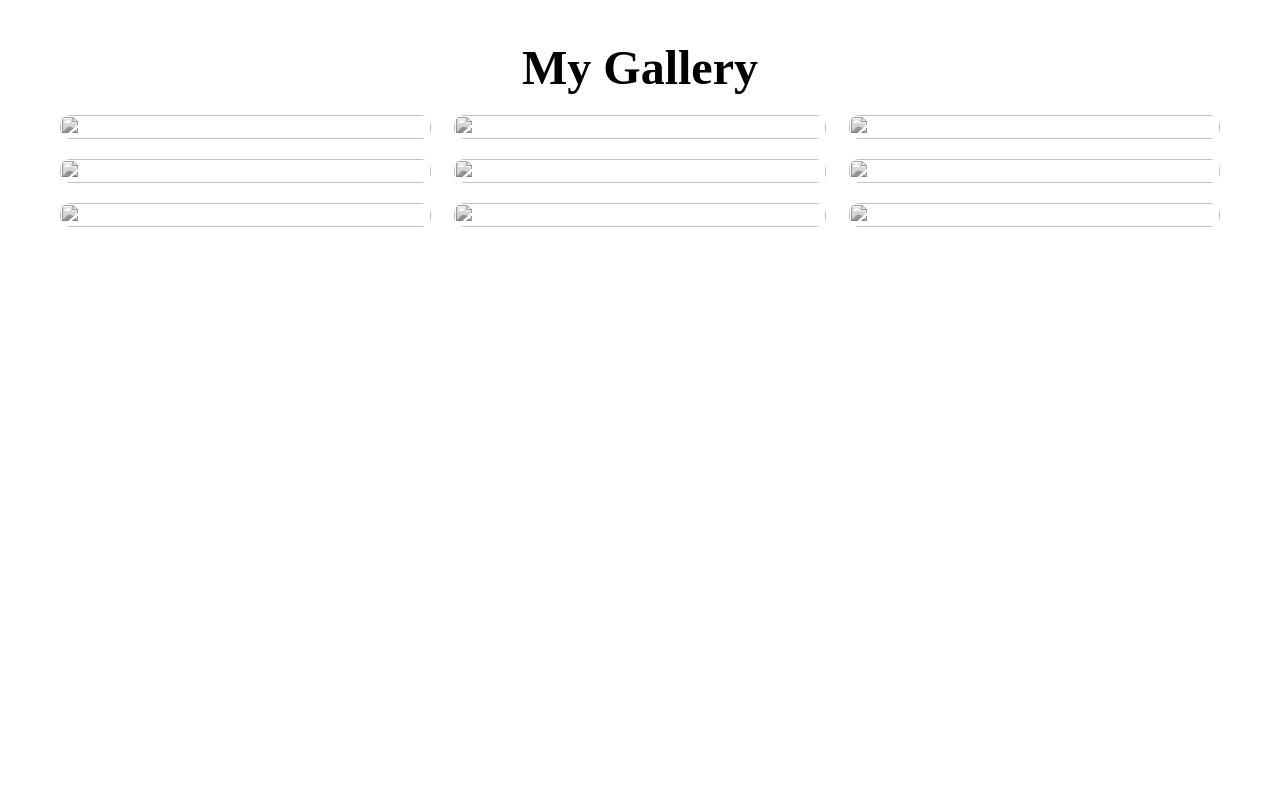
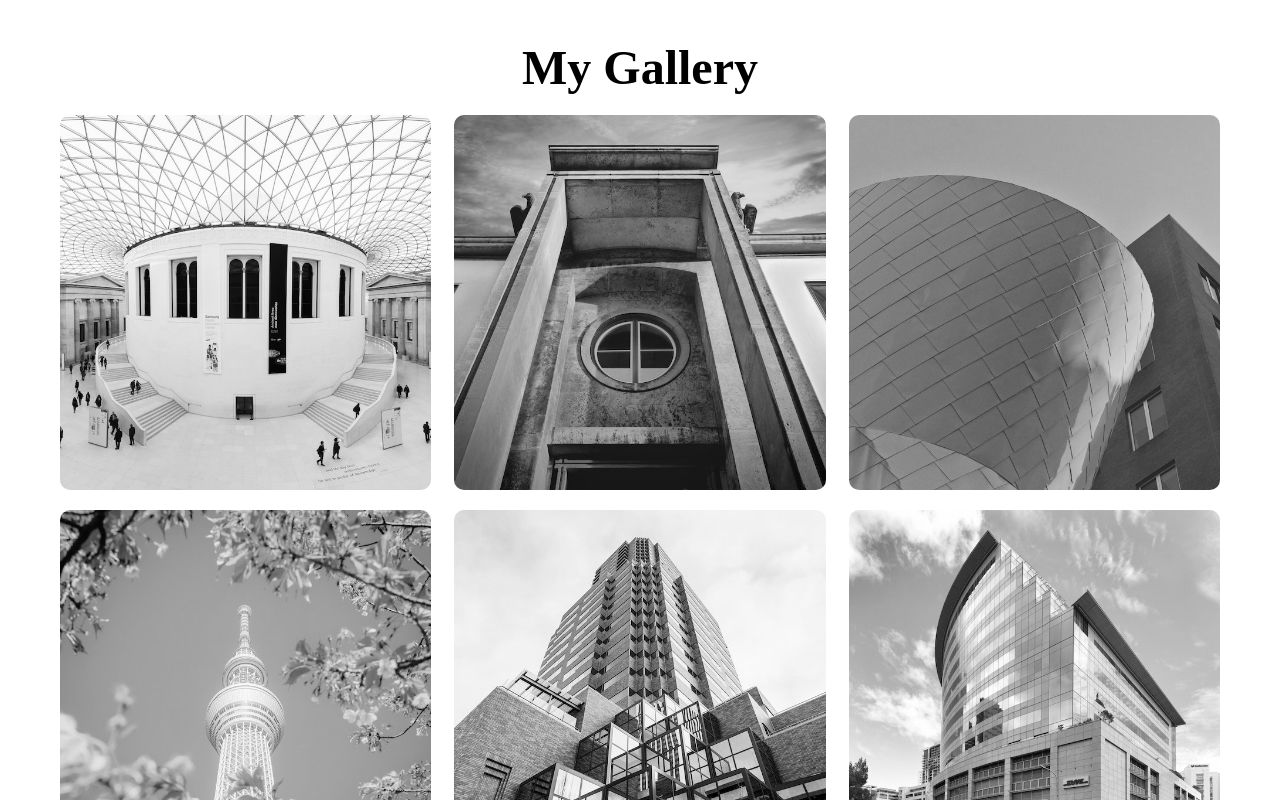
Before and after one commit to atharsharib/imageGallery, a plain HTML site: page index.html in a window 1280 px wide. Drawn offline with Linux system fonts and the light colour scheme.

Commit message:
Update index.html

```diff
--- a/index.html
+++ b/index.html
@@ -16,39 +16,39 @@
       <div class="gallery">
 
         <figure class="card">
-          <img src="assets/image1.jpg" alt="">
+          <img src="pics/image1.jpg" alt="">
           <figcaption>image1</figcaption>
         </figure>
         <figure class="card">
-          <img src="assets/image2.jpeg" alt="">
+          <img src="pics/image2.jpeg" alt="">
           <figcaption>image2</figcaption>
         </figure>
         <figure class="card">
-          <img src="assets/image3.jpeg" alt="">
+          <img src="pics/image3.jpeg" alt="">
           <figcaption>image3</figcaption>
         </figure>
         <figure class="card">
-          <img src="assets/image4.jpeg" alt="">
+          <img src="pics/image4.jpeg" alt="">
           <figcaption>image4</figcaption>
         </figure>
         <figure class="card">
-          <img src="assets/image5.jpeg" alt="">
+          <img src="pics/image5.jpeg" alt="">
           <figcaption>image5</figcaption>
         </figure>
         <figure class="card">
-          <img src="assets/image6.jpeg" alt="">
+          <img src="pics/image6.jpeg" alt="">
           <figcaption>image6</figcaption>
         </figure>
         <figure class="card">
-          <img src="assets/image7.jpeg" alt="">
+          <img src="pics/image7.jpeg" alt="">
           <figcaption>image7</figcaption>
         </figure>
         <figure class="card">
-          <img src="assets/image8.jpeg" alt="">
+          <img src="pics/image8.jpeg" alt="">
           <figcaption>image8</figcaption>
         </figure>
         <figure class="card">
-          <img src="assets/image9.jpeg" alt="">
+          <img src="pics/image9.jpeg" alt="">
           <figcaption>image9</figcaption>
         </figure>
       </div>
```
